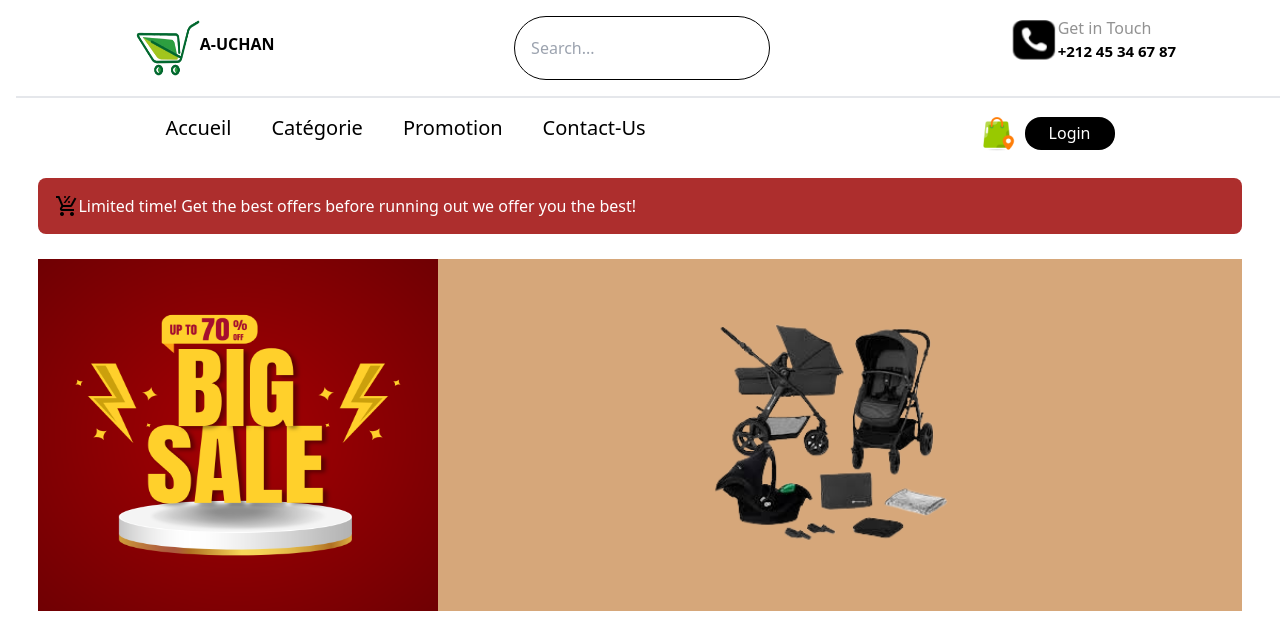
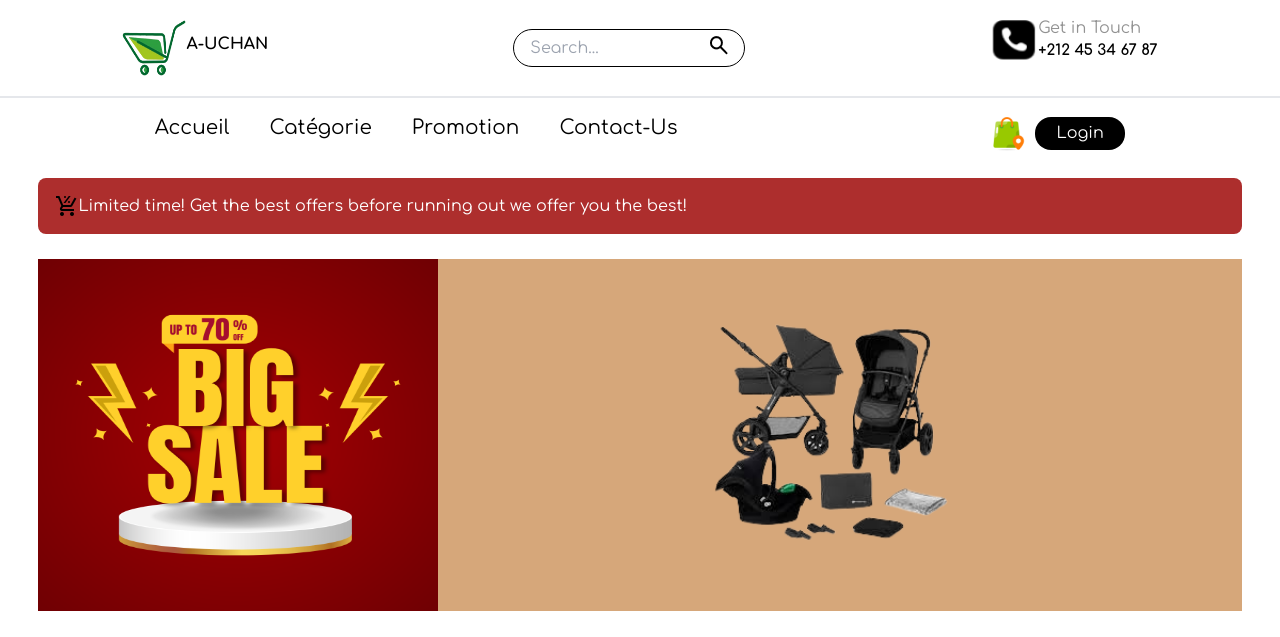
Before and after one commit to Mohammed-Ben-Cheikh/AUCHAN-Projet, a website: page pages/promotion.html in a window 1280 px wide. Shown: the top 637 px of the page. Drawn offline with nearby package versions, Linux system fonts and the light colour scheme; files that its build step writes are made by us from their sources.

Commit message:
[SCRUM-71] modified header

```diff
--- a/css/style.css
+++ b/css/style.css
@@ -6,7 +6,7 @@
 .star {
     width: 1.2rem;
     height: 1.5rem;
-
+}
 #searchBar {
     background-image: url("../images/search.png");
     background-repeat: no-repeat;
--- a/pages/promotion.html
+++ b/pages/promotion.html
@@ -4,13 +4,14 @@
     <meta charset="UTF-8">
     <meta name="viewport" content="width=device-width, initial-scale=1.0">
     <link rel="stylesheet" href="../src/output.css">
+    <link rel="stylesheet" href="../css/style.css">
     <link href="https://fonts.googleapis.com/css2?family=Comfortaa:wght@400;700&display=swap" rel="stylesheet">
     <title>Promontion</title>
 </head>
 <body>
 
     <header class="sm:container sm:m-auto w-full">
-        <nav class="container border-b-2 pb-4 m-4  flex justify-between sm:justify-around">
+        <nav class="container border-b-2 pb-4 my-4  flex justify-between sm:justify-around">
             <div class="flex">
                 <img class=" w-12 h-12 sm:w-16 sm:h-16" src="/images/LogoAuchan.png" alt="LogoAuchan">
                 <span class="mt-4 text-custom-16  font-bold">A-UCHAN</span>
```
